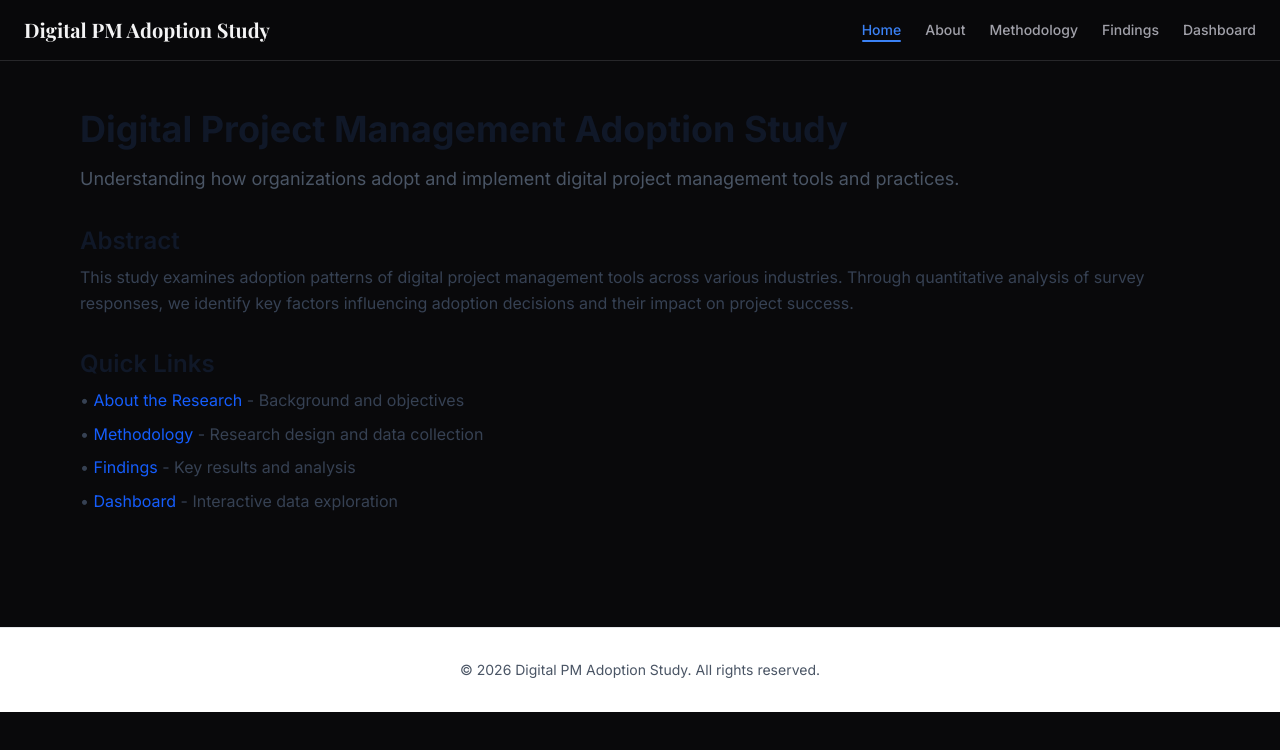
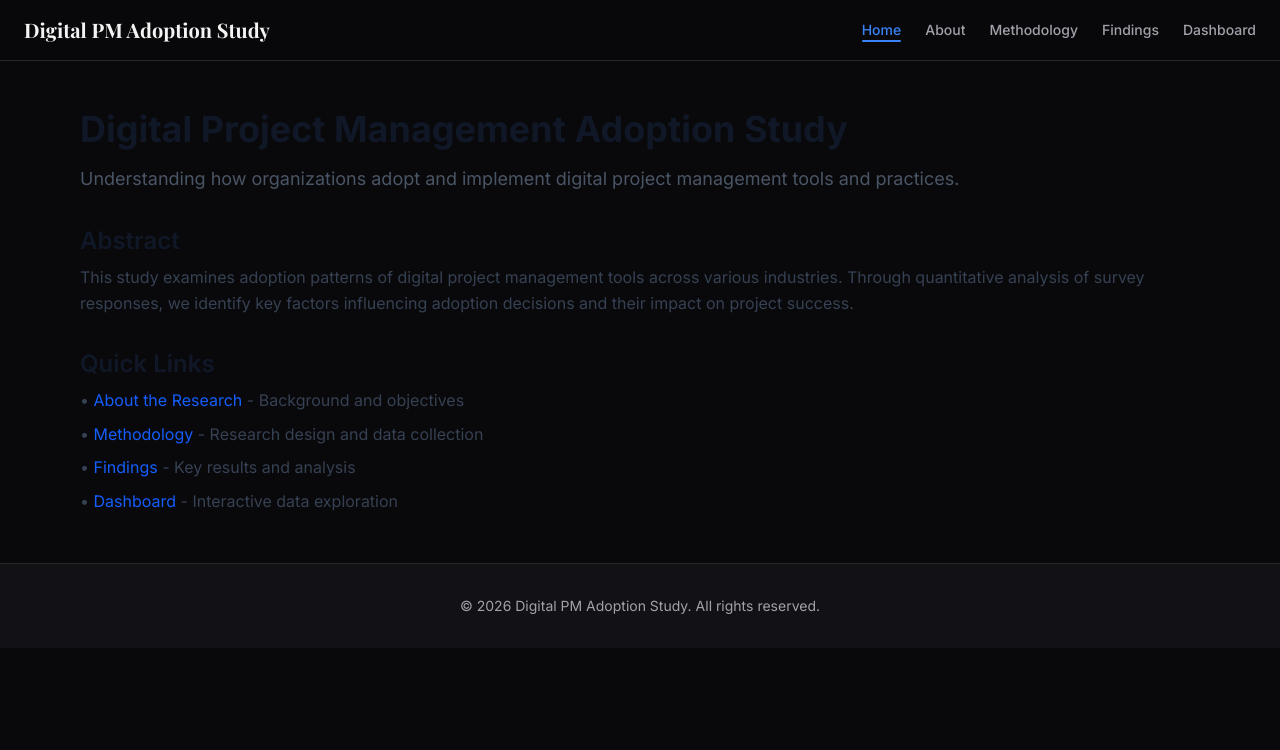
Before and after one commit to NaniBer/digital-tool-pm-adoption-study, a Next.js app: page / in a window 1280 px wide. Shown: the top 750 px of the page. Built offline with nearby package versions, Linux system fonts and the light colour scheme; a web font is replaced by a local one.

Commit message:
feat: apply dark theme to Footer

```diff
--- a/app/components/Footer.tsx
+++ b/app/components/Footer.tsx
@@ -1,7 +1,7 @@
 export function Footer() {
   return (
-    <footer className="mt-16 border-t border-gray-200 bg-white py-8">
-      <div className="mx-auto max-w-6xl px-4 text-center text-sm text-gray-600">
+    <footer className="mt-auto border-t border-border bg-background-secondary py-8">
+      <div className="mx-auto max-w-7xl px-6 text-center text-sm text-foreground-secondary">
         <p>&copy; {new Date().getFullYear()} Digital PM Adoption Study. All rights reserved.</p>
       </div>
     </footer>
```
